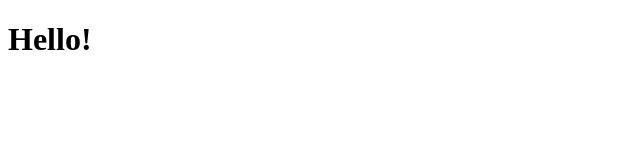
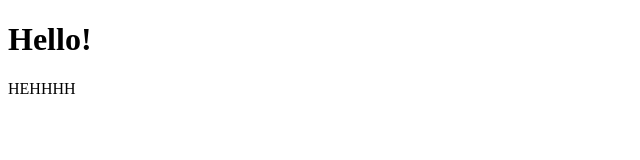
Before and after one commit to kiraa-pixel/Student-Registration-Module, a plain HTML site: page index.html in a window 1280 px wide. Shown: the whole page, without its empty margins (0-640 px from the left). Drawn offline with Linux system fonts and the light colour scheme.

Commit message:
Second Commit

```diff
--- a/index.html
+++ b/index.html
@@ -7,5 +7,6 @@
 </head>
 <body>
     <h1>Hello!</h1>
+    <p>HEHHHH</p>
 </body>
 </html>
```
